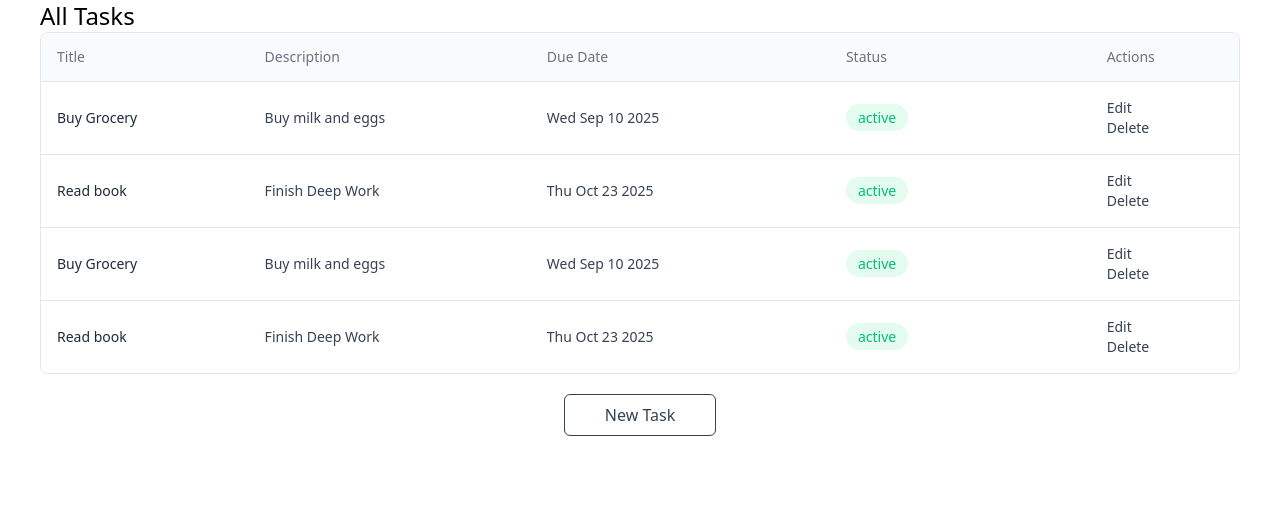
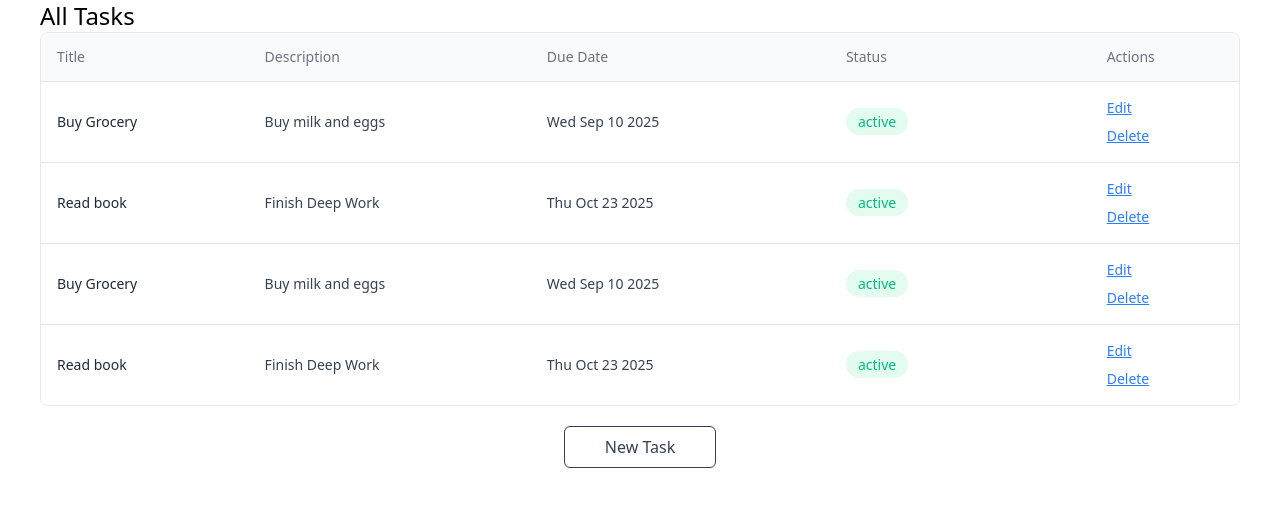
Before and after one commit to muhammad-ali-khalid/momentum, a Nuxt app in the folder frontend/: page /tasks in a window 1280 px wide. Shown: the top 506 px of the page. Built offline with nearby package versions, Linux system fonts and the light colour scheme.

Commit message:
update TheTask.vue component for dark mode

```diff
--- a/frontend/components/molecule/TheTask.vue
+++ b/frontend/components/molecule/TheTask.vue
@@ -41,15 +41,13 @@ const props = defineProps<{ task: Task }>();
       </div>
     </td>
     <td class="px-4 py-4 text-sm whitespace-nowrap">
-      <div class="flex flex-col">
-        <NuxtLink
-          :to="`/tasks/${task.id}/edit`"
-          class="text-gray-700 dark:text-gray-200"
+      <div class="flex flex-col gap-2">
+        <NuxtLink :to="`/tasks/${task.id}/edit`" class="text-blue-500 underline"
           >Edit</NuxtLink
         >
         <NuxtLink
           :to="`/tasks/${task.id}/delete`"
-          class="text-gray-700 dark:text-gray-200"
+          class="text-blue-500 underline"
           >Delete</NuxtLink
         >
       </div>
```
